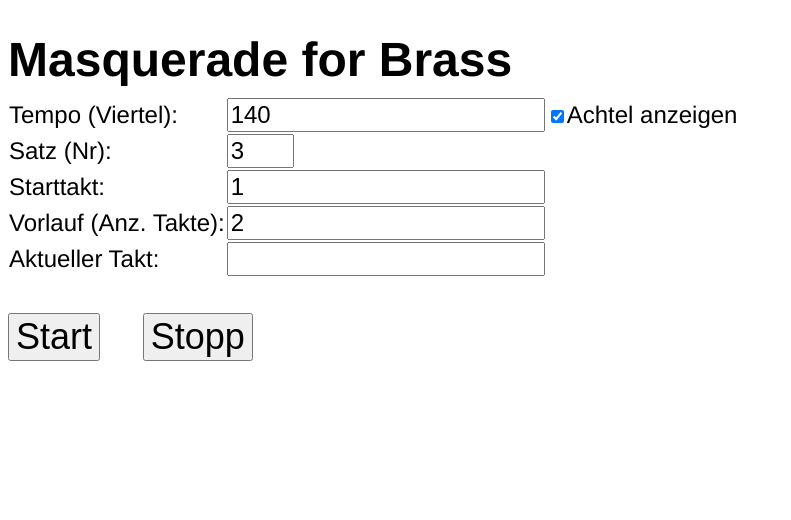
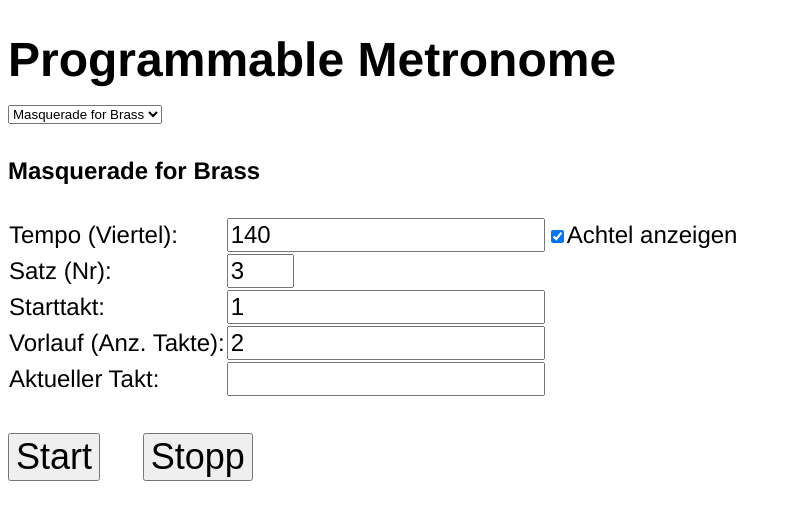
Before and after one commit to chrira/programmable-metronome, a website built with Parcel: page src/index.html in a window 1280 px wide. Shown: the whole page, without its empty margins (0-791 px from the left). Built offline with nearby package versions, Linux system fonts and the light colour scheme.

Commit message:
prepare pieve selection

```diff
--- a/src/index.html
+++ b/src/index.html
@@ -4,19 +4,26 @@
 <head>
 	<meta http-equiv="Content-Type" content="text/html; charset=UTF-8">
 
-	<title>Metronom</title>
+	<title>Programmable Metronome</title>
 </head>
 
 <body>
-	<h1>Masquerade for Brass</h1>
 	<link rel="stylesheet" href="./metronom.css">
 
+	<h1>Programmable Metronome</h1>
+
+	<select>
+		<option value="masquerade">Masquerade for Brass</option>
+		<option value="riverdance" disabled= true>Riverdance</option>
+	</select>
+
+	<h4 id="pieceTitle">Masquerade for Brass</h4>
 	<table>
 		<tbody>
 			<tr>
 				<td>Tempo (Viertel):</td>
 				<td><input id="tempo" type="number" value="140" maxlength="3"></td>
-				<td><input type="checkbox" id="achtelzeigen" name="achtelzeigen" value="achtelzeigen" checked="checked">Achtel anzeigen</td>
+				<td><input id="achtelzeigen" type="checkbox" name="achtelzeigen" value="achtelzeigen" checked="checked">Achtel anzeigen</td>
 			</tr>
 			<tr>
 				<td>Satz (Nr):</td>
```
